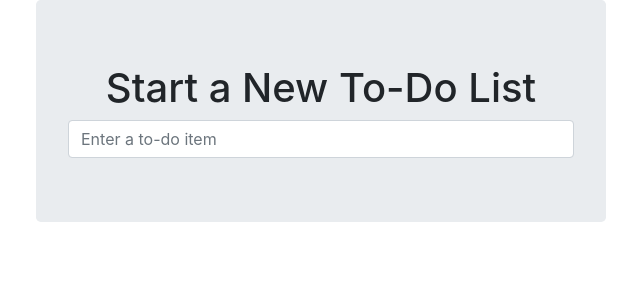
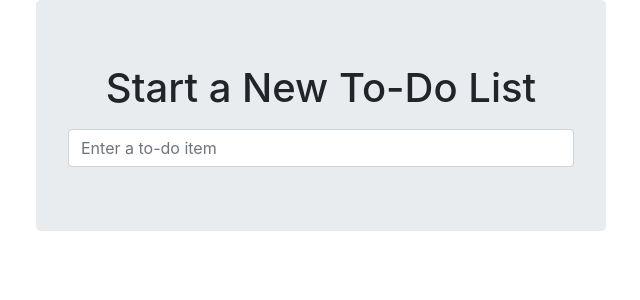
Before and after one commit to ology/TDD-with-Python, a Django app: page / in a window 1280 px wide. Shown: the top 300 px of the page, without its empty margins (34-674 px from the left). Run offline with Django 3.2, Linux system fonts and the light colour scheme; some libraries are stand-ins or nearby versions.

Commit message:
Use local styles too

```diff
--- /dev/null
+++ b/superlists/lists/static/base.css
@@ -0,0 +1,3 @@
+#id_new_item {
+    margin-top: 2ex;
+}
--- a/superlists/lists/templates/base.html
+++ b/superlists/lists/templates/base.html
@@ -7,6 +7,7 @@
 
     <!-- Bootstrap CSS -->
     <link rel="stylesheet" href="https://stackpath.bootstrapcdn.com/bootstrap/4.3.1/css/bootstrap.min.css" integrity="sha384-ggOyR0iXCbMQv3Xipma34MD+dH/1fQ784/j6cY/iJTQUOhcWr7x9JvoRxT2MZw1T" crossorigin="anonymous">
+    <link rel="stylesheet" href="/static/base.css">
 
     <title>To-Do Lists</title>
     </head>
```
